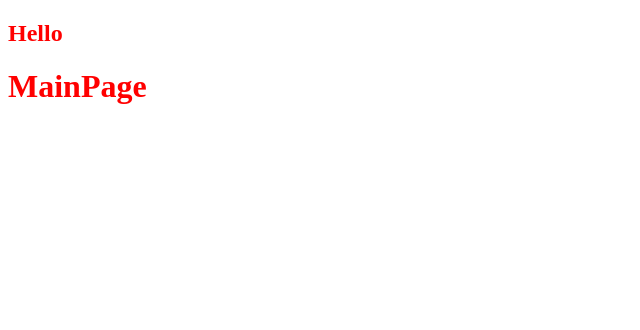
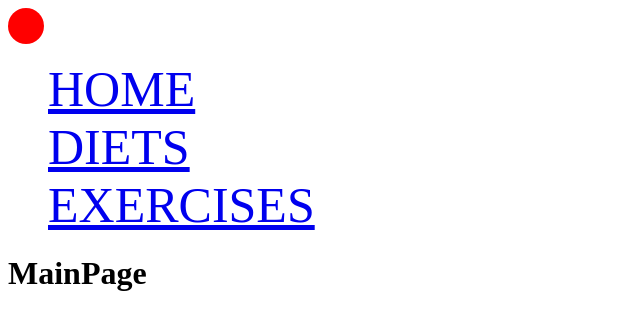
Before and after one commit to xiesheaeix/fitness, a React (Create React App) app in the folder fitness/: page / in a window 1280 px wide. Shown: the top 330 px of the page, without its empty margins (0-640 px from the left). Built offline with nearby package versions, Linux system fonts and the light colour scheme; no server answers.

Commit message:
navigation started

```diff
--- a/fitness/src/components/app/App.jsx
+++ b/fitness/src/components/app/App.jsx
@@ -1,19 +1,19 @@
 import { BrowserRouter, Route, Routes } from "react-router-dom";
 
 import MainPage from "../pages/MainPage";
-import Diets from "../pages/Diets";
+// import Diets from "../pages/Diets";
 import Navigation from "../common/Navigation/Navigation";
 const App = () => {
   return (
-    <div className="app">
-      <Navigation />
-      <BrowserRouter>
+    <BrowserRouter>
+      <div className="app">
+        <Navigation />
         <Routes>
           <Route path="/" element={<MainPage />} />
-          <Route path="/diets" element={<Diets />} />
+          {/* <Route path="/diets" element={<Diets />} /> */}
         </Routes>
-      </BrowserRouter>
-    </div>
+      </div>
+    </BrowserRouter>
   );
 };
 
--- a/fitness/src/components/common/Navigation/Navigation.jsx
+++ b/fitness/src/components/common/Navigation/Navigation.jsx
@@ -1,9 +1,22 @@
+import { Link } from "react-router-dom";
 import "./navigation.scss";
 
 const Navigation = () => {
   return (
     <nav className="navigation">
-      <h1>Hello</h1>
+      <div className="navigation__logo"></div>
+
+      <ul className="navigation-list">
+        <li className="navigation-list__item">
+          <Link to="/">HOME</Link>
+        </li>
+        <li className="navigation-list__item">
+          <Link to="/diets">DIETS</Link>
+        </li>
+        <li className="navigation-list__item">
+          <Link to="/exercises">EXERCISES</Link>
+        </li>
+      </ul>
     </nav>
   );
 };
--- a/fitness/src/components/common/Navigation/navigation.scss
+++ b/fitness/src/components/common/Navigation/navigation.scss
@@ -1,3 +1,14 @@
-h1 {
-    color: red;
+.navigation {
+    &__logo {
+        width: 36px;
+        height: 36px;
+        border-radius: 100%;
+        background-color: red;
+    }
+    &-list {
+        list-style-type: none;
+        &__item {
+            font-size: 50px;
+        }
+    }
 }
--- a/fitness/src/components/pages/MainPage.jsx
+++ b/fitness/src/components/pages/MainPage.jsx
@@ -2,10 +2,11 @@ import { useEffect } from "react";
 
 const MainPage = () => {
   useEffect(() => {
-    fetch("localhost:8000/api/diet/")
+    fetch("http:localhost:8000/api/diet/")
       .then((data) => data.json())
       .then((res) => console.log(res));
   }, []);
+
   return <h1>MainPage</h1>;
 };
 
```
Also changed, not shown: 1 other file (tests, documents, lock files or other folders).
